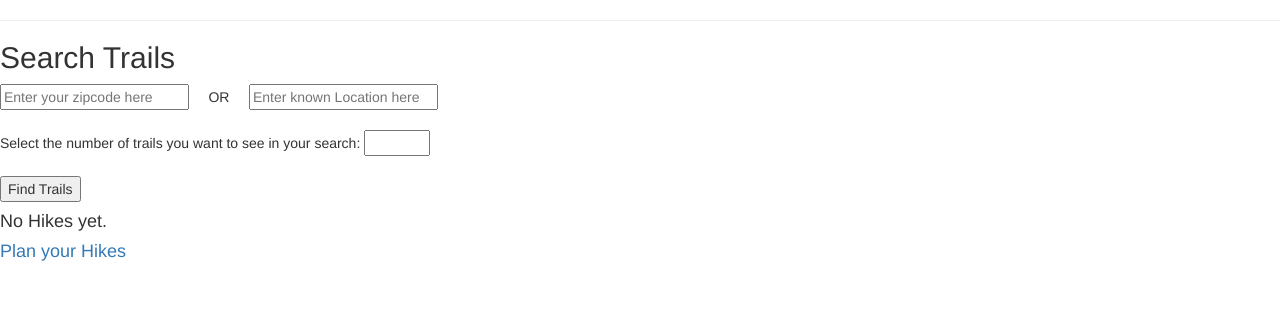
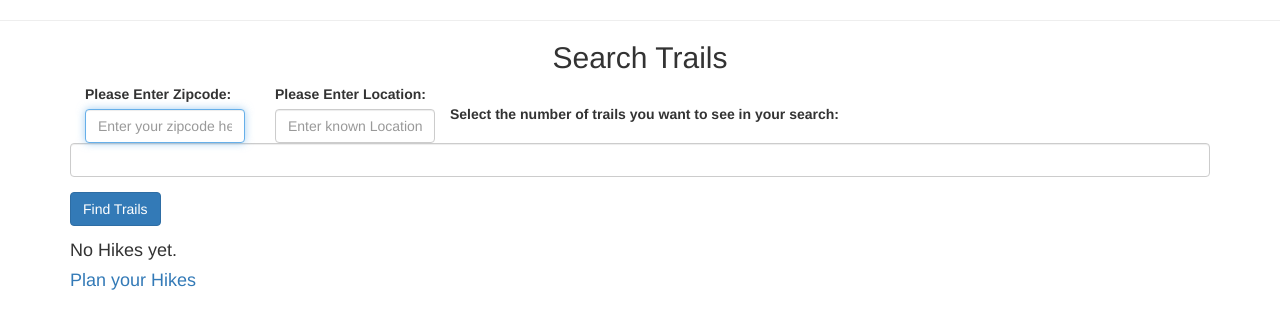
Before and after one commit to nt-git/GoHike, a Flask app: page /search in a window 1280 px wide. Shown: the part 52-381 px from the top of the page. Run offline with Flask 2, Linux system fonts and the light colour scheme; the visitor is signed in with stand-in values (Sample User, id 1); data comes from the database, SQL or seed files in the repository; data that the repository does not hold is empty; some libraries are stand-ins or nearby versions.

Commit message:
fixed tests and fixed search form

```diff
--- a/model.py
+++ b/model.py
@@ -169,7 +169,7 @@ def example_data():
     u2 = User(name="Test1", email="exciting@hb.com", zipcode=12345, password=1234)
     t1 = Trail(name="test trail", url="www.testtrail.com")
     ut1 = UserTrail(user_id=1, trail_id=1)
-    h1 = Hike(usertrail_id=1, date="2018-12-02")
+    h1 = Hike(usertrail_id=1, date="2018-12-02", comments="comments", u_rating=2.5)
     db.session.add_all([u1, u2, t1, ut1, h1])
     db.session.commit()
 
--- a/server.py
+++ b/server.py
@@ -16,6 +16,7 @@ import dateutil.parser
 import hashlib
 import sendgrid
 from sendgrid.helpers.mail import *
+from sqlalchemy import func
 
 
 app = Flask(__name__)
@@ -156,24 +157,14 @@ def search_trails():
     """Search form"""
 
     user = User.query.options(db.joinedload('usertrails', 'trail')).get(session['id'])
-    print user
+    trails = db.session.query(UserTrail.trail_id).group_by(UserTrail.trail_id).having(func.count(UserTrail.trail_id) > 2).filter(UserTrail.user_id == session['id']).all()
 
-    usertrail = UserTrail.query.filter_by(user_id = session['id']).all()
+    frequently_visited_trails = []
+    for trail in trails:
+        trail_record = Trail.query.filter_by(trail_id=trail).first()
+        frequently_visited_trails.append(trail_record)
 
-
-    #trails = usertrail.group_by('trail_id').having(db.func.count(usertrail.trail_id) > 2)
-
-    # frequently_visited_trails = []
-    # #Find Trails which appears at least 3 times in usertrail table.
-    # if user.usertrails:
-    #     #SELECT trail_id COUNT(*) FROM user.userstrails GROUP BY trail_id HAVING COUNT(*) > 2
-    #         if user.usertrails.count(user.usertrails.trail_id) > 2:
-    #     #trails = user.group_by('trail_id').having(db.func.count(usertrail.trail_id) > 2)
-    #             frequently_visited_trails.append(trail_id)
-
-    #         print frequently_visited_trails
-
-    return render_template("search_form.html", user=user)
+    return render_template("search_form.html", user=user, trail_list=frequently_visited_trails)
 
 
 @app.route("/search", methods=["POST"])
@@ -303,9 +294,10 @@ def send_email():
     user_name = request.form.get("user_name")
 
     hike = db.session.query(Hike).filter_by(hike_id=hike_id).first()
+
+
     user_comment = hike.comments
     user_rating = str(hike.u_rating)
-
 
     custom_message = '<br>' + user_name + " is recommending this trail to you" + '<br>' + "Trail Name: " + trail_name + '<br>' + "Trail URL: " + trail_url + '<br>' + "Trail Length: " + trail_length + " miles" + '<br>' + user_name + "s comment: " + user_comment + '<br>'+ user_name + "s rating: " + user_rating
     message = request.form.get("message") + custom_message
--- a/templates/search_form.html
+++ b/templates/search_form.html
@@ -1,22 +1,34 @@
 {% extends 'base.html' %}
 {% block content %}
 
-<h2>Search Trails</h2>
+<h2><center>Search Trails</center></h2>
 
 {%if "id" not in session %}
         <a href="/SignIn"> You are not Signed In. Please Sign In to search your trails</a>
 
 {% else %}
+
+<div class="container">
 <form action="/search", method="POST">
-    <div>
-        <input type="text" name="zipcode" placeholder="Enter your zipcode here">
-    &nbsp;&nbsp;&nbsp; OR &nbsp;&nbsp;&nbsp; <input type="text" name="location" placeholder="Enter known Location here" id="autocomplete"/>
-    </div><br>
-    <div>
-        Select the number of trails you want to see in your search: <input type="number" name="trail_num" step="10" min="10" max="100">
-    </div><br>
 
-    <input type="submit" value="Find Trails">
+    <div class="col-xs-2">
+        <label for="inputZipcode">Please Enter Zipcode:</label>
+        <input type="text" class="form-control" name="zipcode" placeholder="Enter your zipcode here" autofocus>
+    </div>
+
+    <div class="col-xs-2">
+        <label for="inputLocation">Please Enter Location:</label>
+        <input type="text" class="form-control" name="location" placeholder="Enter known Location here" id="autocomplete"/>
+    </div> <br>
+
+    <div class="form-group">
+        <label for="inputZip">Select the number of trails you want to see in your search:</label>
+        <input type="number" class="form-control" name="trail_num" step="10" min="10" max="100">
+    </div>
+
+    <div class="form-group">
+        <input type="submit" class="btn btn-primary" value="Find Trails">
+    </div>
 </form>
 
 
@@ -26,15 +38,14 @@
     <h4>No Hikes yet.</h4>
     <h4><a href="/search">Plan your Hikes</a>
     {% else %}
-        <h4>Your frequently visited hikes<h4>
-
-
+        <h4>Your frequently visited trails<h4>
+            {%for trail in trail_list%}
+                <h4> <a href= "{{trail.url}}" target="_blank"> {{trail.name}} </a>  {{trail.length}} miles
+            {% endfor %}
 
     {% endif %}
 </div>
-
-
-
+</div>
 
 {% endif %}
 
--- a/templates/user_detail.html
+++ b/templates/user_detail.html
@@ -44,7 +44,7 @@
                             {% if not hike.comments %}
                             <span class="comment-span">
                             <input type="text" name="comments" placeholder="add your comments here" id="comments-{{ usertrail.trail.trail_id }}">
-                            <button class="comment-it" data-trail-id="{{ usertrail.trail.trail_id }}" data-hike-id="{{ hike.hike_id }}" >Add</button>
+                            <button class="btn btn-primary btn-sm comment-it" data-trail-id="{{ usertrail.trail.trail_id }}" data-hike-id="{{ hike.hike_id }}" >Add</button>
                             </span><br>
 
                         {% else %}
@@ -52,7 +52,7 @@
                                 <span class="comment-span">
                                   <span>{{hike.comments}}</span>
                                 <!-- <input id="get-edit-comment" value="{{hike.comments}}" hidden>-->
-                                  <button class="edit-it" data-trail-id="{{ usertrail.trail.trail_id }}" data-hike-id="{{ hike.hike_id }}">Edit</button>
+                                  <button class="btn btn-primary btn-sm edit-it" data-trail-id="{{ usertrail.trail.trail_id }}" data-hike-id="{{ hike.hike_id }}">Edit</button>
                                 </span>
                             {% endfor %}
                         {% endif %}</td>
@@ -62,7 +62,7 @@
                             {% if not hike.u_rating%}
                                  <span class="rating-span">
                                  <input type="number" name="your-rating" step="0.5" min="1" max="5" data-hike-id="{{ hike.hike_id }}">
-                                 <button class="rate-it" data-trail-id="{{ usertrail.trail.trail_id }}" data-hike-id="{{ hike.hike_id }}" > Rate </button>
+                                 <button class="btn btn-primary btn-sm rate-it" data-trail-id="{{ usertrail.trail.trail_id }}" data-hike-id="{{ hike.hike_id }}" > Rate </button>
                                  </span>
                             {% else %}
                                 {% for hike in usertrail.hikes %}
```
Also changed, not shown: tests.py (+11 -7 lines).
